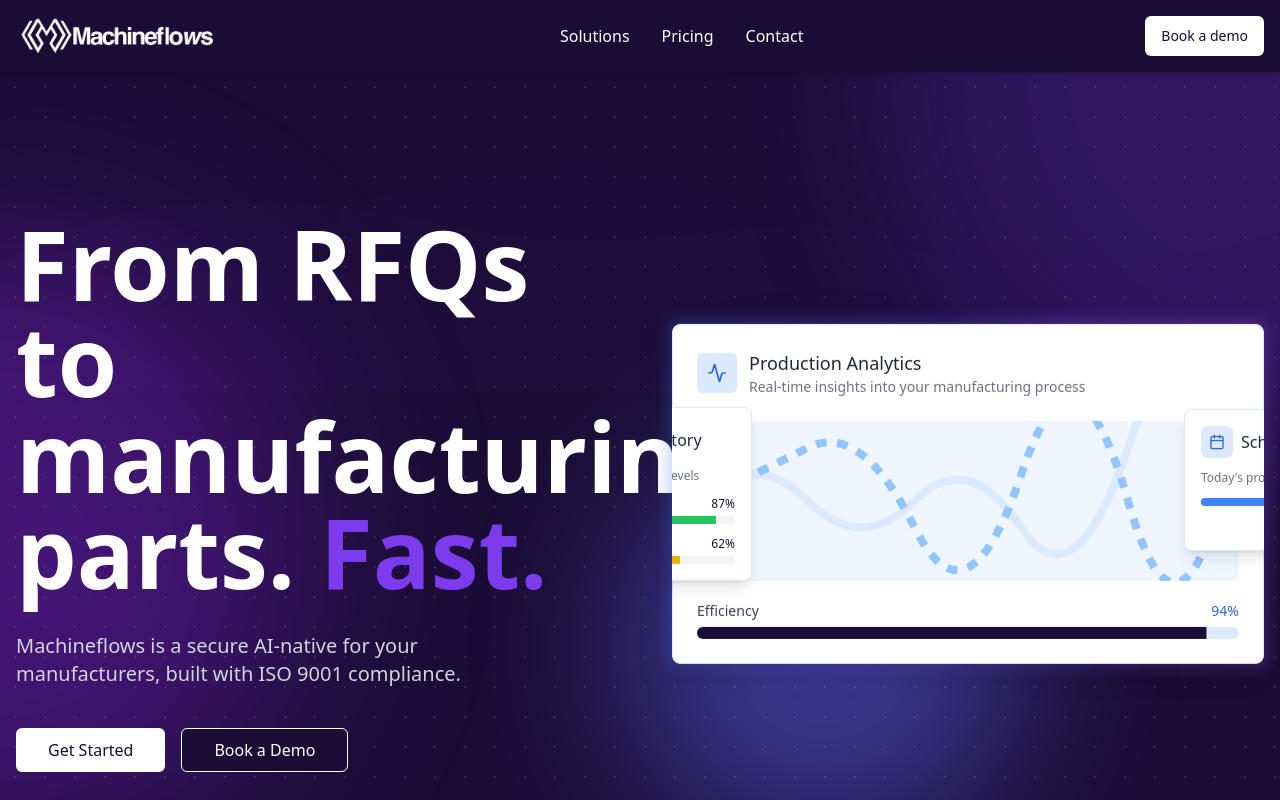
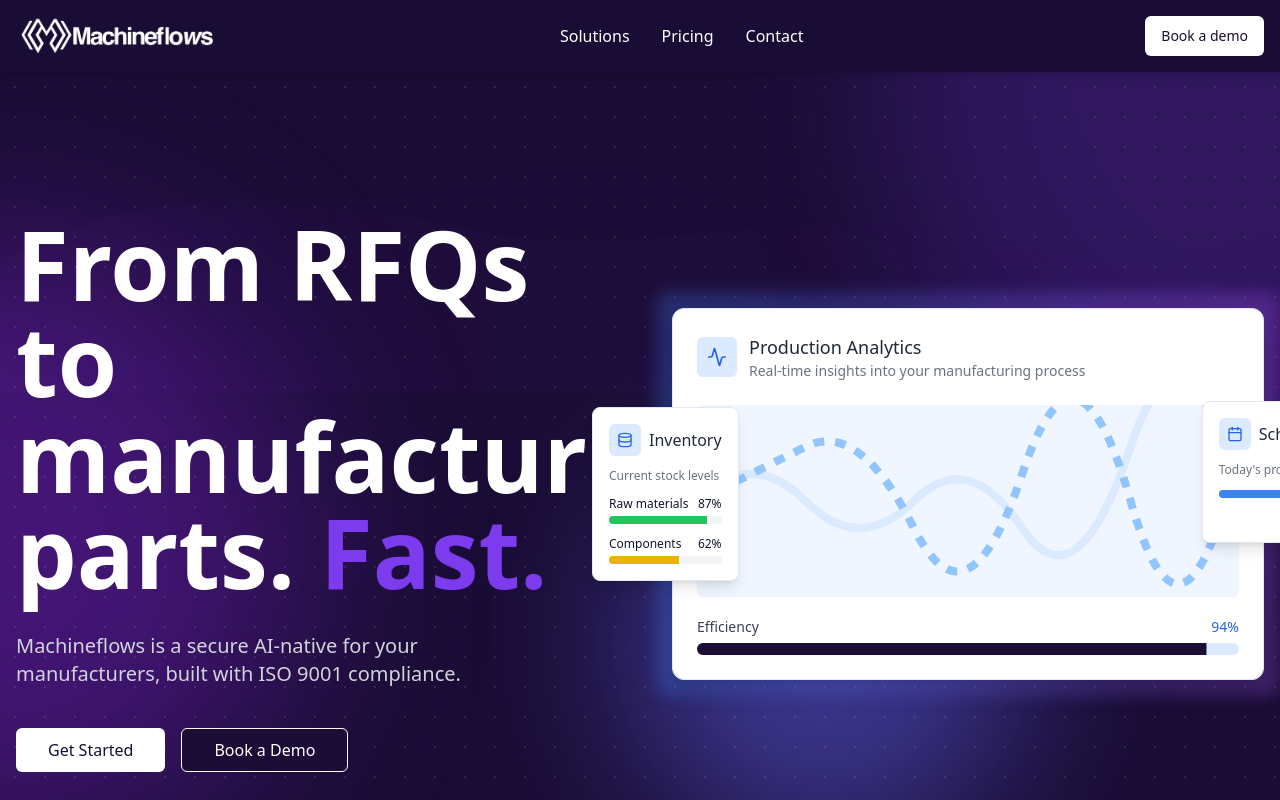
Before and after one commit to machineflows/machineflows-dot-com, a React (Vite) app: page / in a window 1280 px wide. Shown: the top 800 px of the page. Built offline with nearby package versions, Linux system fonts and the light colour scheme.

Commit message:
Fix: Hero section image cut off
Adjust the HeroImage component to ensure it is fully visible within the hero section, addressing the issue of the image being cut off in a fixed rectangular window.

```diff
--- a/src/components/HeroImage.tsx
+++ b/src/components/HeroImage.tsx
@@ -6,13 +6,11 @@ import { Database, Activity, Calendar } from 'lucide-react';
 
 const HeroImage = () => {
   return (
-    <div className="relative">
+    <div className="relative w-full max-w-[800px] mx-auto">
       {/* Glow effect */}
-      <div className="absolute -inset-1 bg-gradient-to-r from-blue-500 to-purple-500 rounded-lg blur opacity-25 animate-pulse"></div>
+      <div className="absolute -inset-4 bg-gradient-to-r from-blue-500 to-purple-500 rounded-xl blur opacity-25 animate-pulse"></div>
 
-      <div className="relative bg-white/5 backdrop-blur-sm rounded-lg shadow-xl overflow-hidden animate-float">
-        {/* Main card */}
-        <Card className="bg-white shadow-lg w-full">
+      <Card className="relative bg-white shadow-xl w-full overflow-hidden rounded-xl">
         <div className="flex flex-col p-6 gap-4">
           {/* Header */}
           <div className="flex items-center gap-3">
@@ -26,7 +24,7 @@ const HeroImage = () => {
           </div>
 
           {/* Chart */}
-            <div className="h-40 bg-blue-50 rounded-md relative overflow-hidden mt-2">
+          <div className="h-48 bg-blue-50 rounded-md relative overflow-hidden mt-2">
             <svg viewBox="0 0 100 30" className="w-full h-full">
               <path
                 d="M0,15 Q10,5 20,15 T40,15 T60,20 T80,5 T100,15"
@@ -66,11 +64,9 @@ const HeroImage = () => {
         </div>
       </Card>
 
-        {/* Side cards - positioned absolutely */}
-
-        {/* Inventory card - left */}
-        <div className="absolute left-[-100px] top-1/2 transform -translate-y-1/2">
-          <Card className="bg-white shadow-lg w-[180px]">
+      {/* Side cards with responsive positioning */}
+      <div className="absolute left-0 md:left-[-80px] top-1/2 transform -translate-y-1/2 -translate-x-1/4 md:translate-x-0 z-10 max-w-[150px] md:max-w-[180px]">
+        <Card className="bg-white shadow-lg w-full">
           <div className="p-4">
             <div className="flex items-center gap-2 mb-3">
               <div className="w-8 h-8 bg-blue-100 rounded-md flex items-center justify-center">
@@ -105,9 +101,8 @@ const HeroImage = () => {
         </Card>
       </div>
 
-        {/* Schedule card - right */}
-        <div className="absolute right-[-80px] top-1/4">
-          <Card className="bg-white shadow-lg w-[160px]">
+      <div className="absolute right-0 md:right-[-80px] top-1/4 translate-x-1/4 md:translate-x-0 z-10 max-w-[140px] md:max-w-[160px]">
+        <Card className="bg-white shadow-lg w-full">
           <div className="p-4">
             <div className="flex items-center gap-2 mb-3">
               <div className="w-8 h-8 bg-blue-100 rounded-md flex items-center justify-center">
@@ -129,7 +124,6 @@ const HeroImage = () => {
         </Card>
       </div>
     </div>
-    </div>
   );
 };
 
--- a/src/pages/Index.tsx
+++ b/src/pages/Index.tsx
@@ -10,7 +10,7 @@ import Footer from '@/components/Footer';
 
 const Index = () => {
   return (
-    <div className="min-h-screen bg-background">
+    <div className="min-h-screen bg-background overflow-hidden">
       <Header />
       <main>
         <HeroSection />
```
Lines whose indentation alone changed are shown as unchanged.
